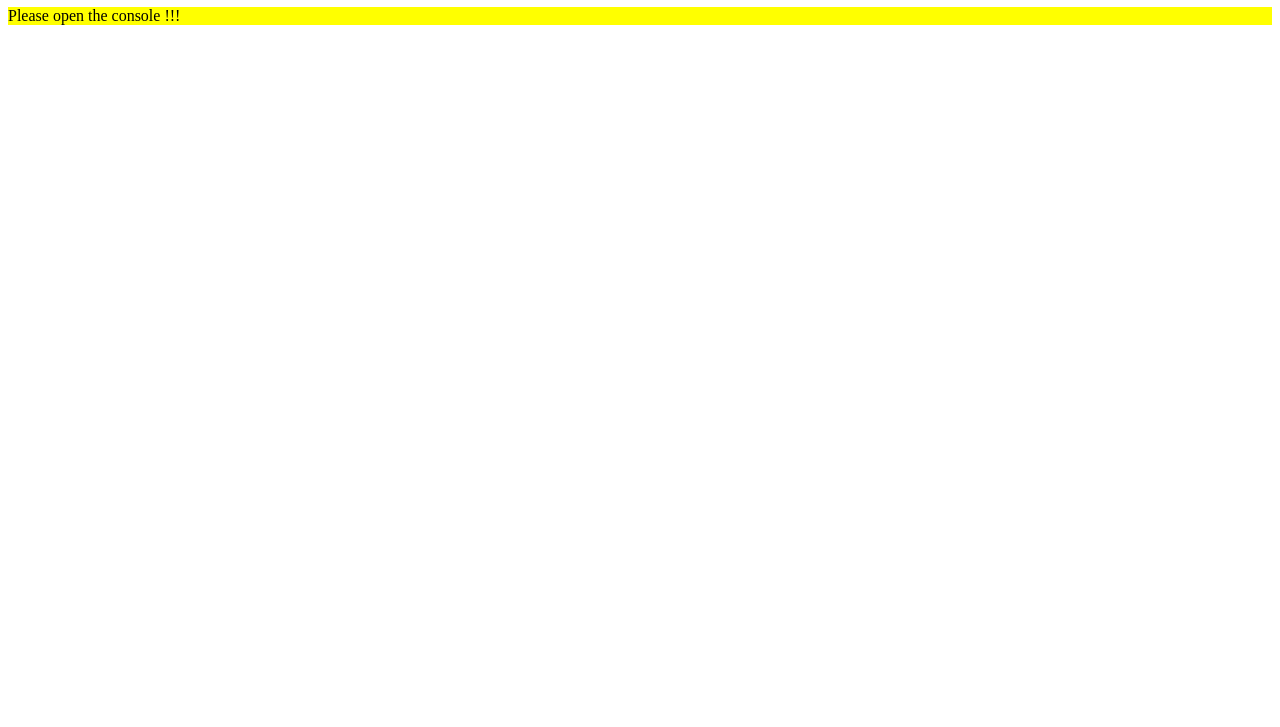
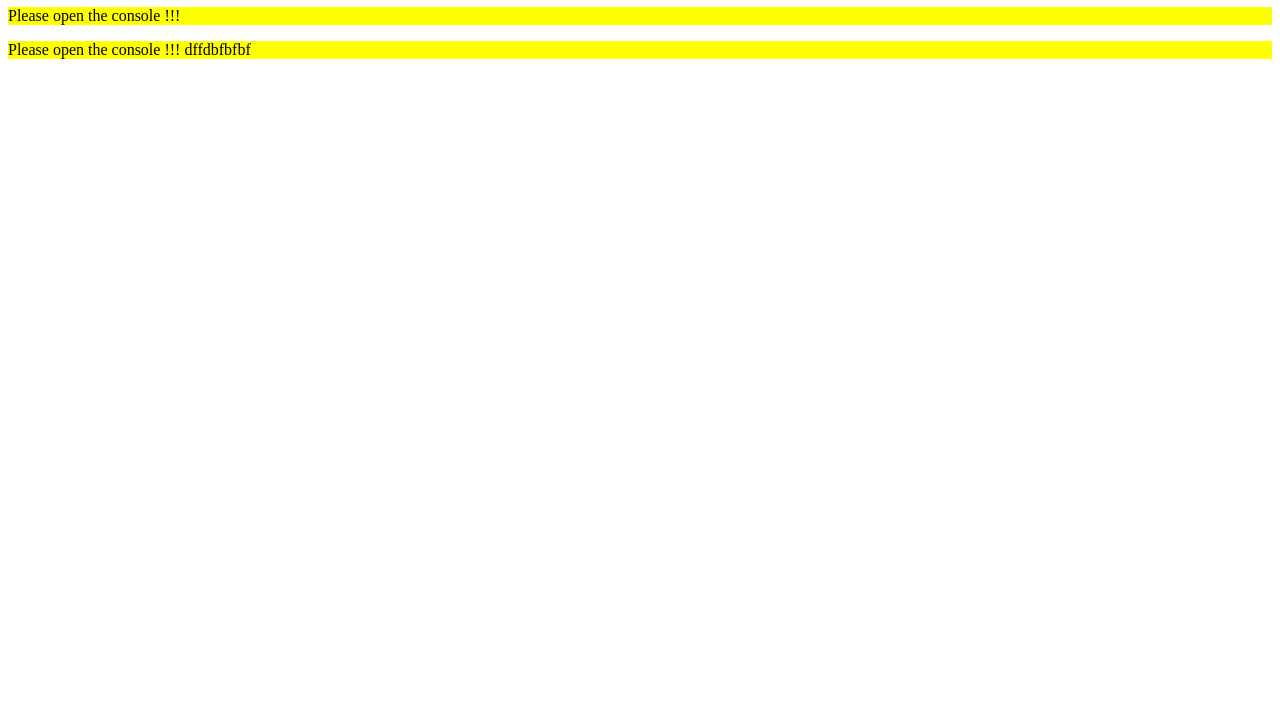
Before and after one commit to lhamo7/homework04, a plain HTML site: page weekfour/index.html in a window 1280 px wide. Shown: the part 73-800 px from the top of the page. Drawn offline with Linux system fonts and the light colour scheme.

Commit message:
first commit

```diff
--- a/weekfour/index.html
+++ b/weekfour/index.html
@@ -1,6 +1,7 @@
 <!DOCTYPE html>
 <html>
 <head>
+
   <meta charset="utf-8">
   <title>Module 4 Solution Starter</title>
   <script src="SpeakHello.js"></script>
@@ -10,5 +11,6 @@
 <body>
   <h1 >Module 4 Solution Starter</h1>
   <p style="background-color:yellow ">Please open the console !!!</p>
+  <p style="background-color:yellow ">Please open the console !!! dffdbfbfbf </p>
 </body>
 </html>
```
